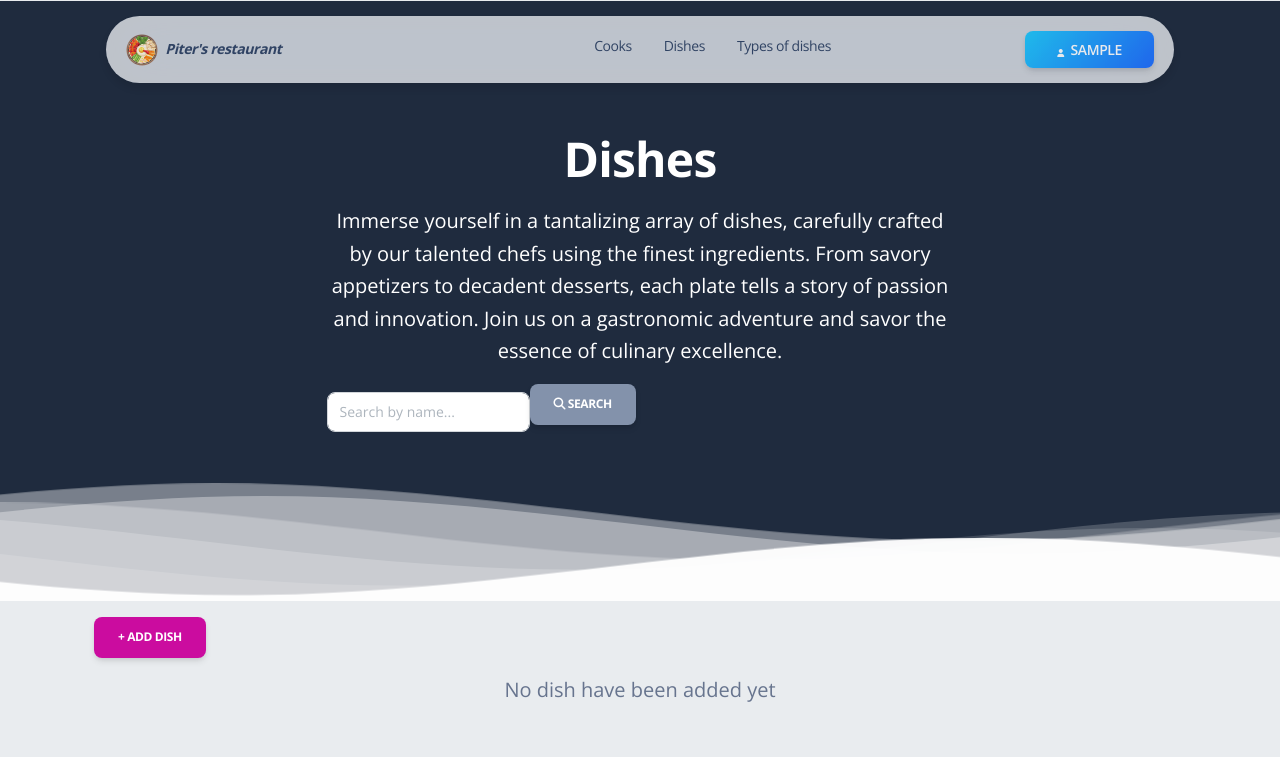
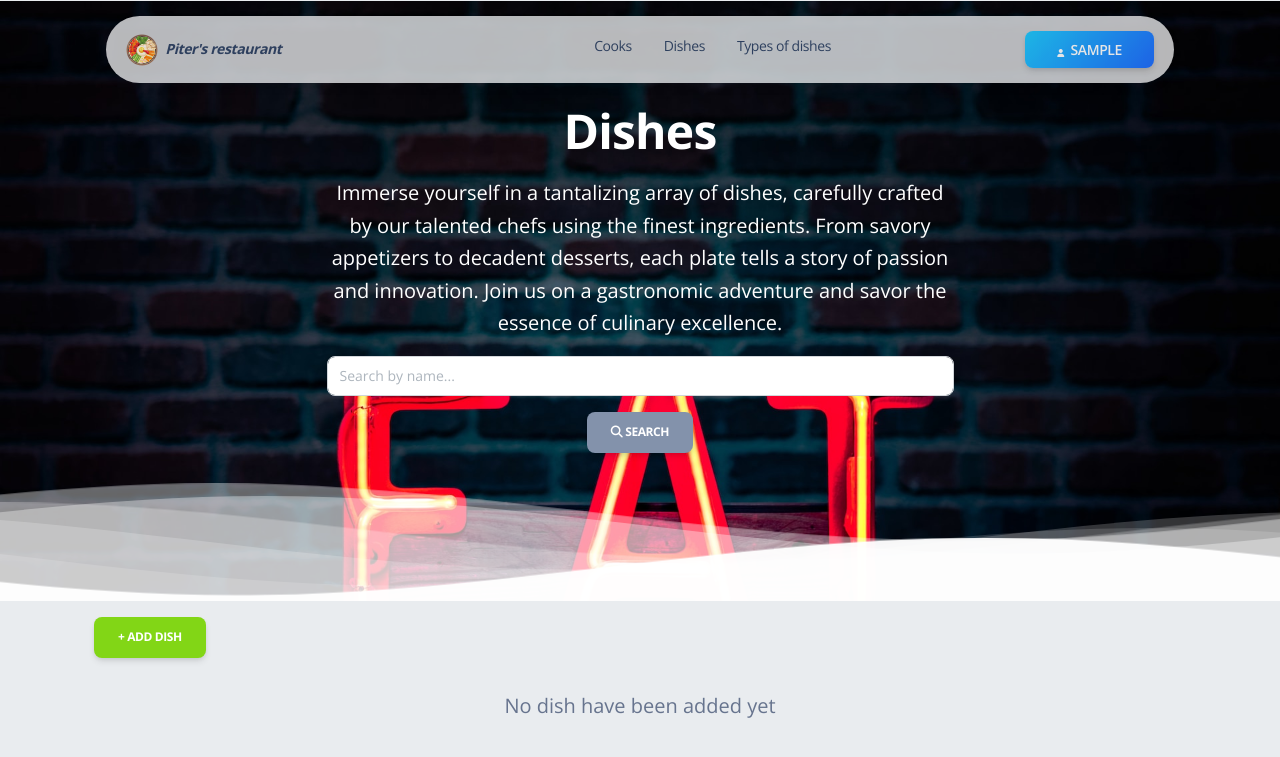
Before and after one commit to Sebshe/restaurant-kitchen-service-, a Django app: page /dishes/ in a window 1280 px wide. Shown: the top 757 px of the page. Run offline with Django 4.2, Linux system fonts and the light colour scheme; the visitor is signed in with stand-in values (Sample User, id 1); data that the repository does not hold is empty; some libraries are stand-ins or nearby versions.

Commit message:
Added styles and links to dish_list.html & change style form in cook_list.html

```diff
--- a/kitchen_service/forms.py
+++ b/kitchen_service/forms.py
@@ -170,7 +170,7 @@ class DishSearchForm(forms.Form):
         required=False,
         widget=forms.TextInput(
             attrs={
-                'class': 'form-control',
+                'class': 'form-control mr-sm-2 mb-3',
                 "placeholder": "Search by name...",
             }
         )
--- a/templates/kitchen_service/dish_list.html
+++ b/templates/kitchen_service/dish_list.html
@@ -1,5 +1,6 @@
 {% extends 'base.html' %}
 {% load crispy_forms_filters %}
+{% load crispy_forms_tags %}
 {% load static %}
 
 {% block title %}
@@ -16,7 +17,7 @@
 
 <header class="header-2">
   <div class="page-header min-vh-75 relative py-xl-8"
-       style="background-color: #1f2b3e">
+       style="background-image: url('{% static 'img/back_main.jpg' %}')">
     <div class="container">
       <div class="row">
         <div class="col-lg-7 text-center mx-auto">
@@ -30,13 +31,11 @@
             each plate tells a story of passion and innovation.
             Join us on a gastronomic adventure and savor the essence of culinary excellence.
           </p>
-          <form action="" method="get" class="form-inline">
+          <form action="" method="get" class="w-100">
             {{ search_form|crispy }}
             <button type="submit" class="btn btn-secondary">
-              <span id="search-icon" >
-                <i class="fas fa-search"></i>
-                Search
-              </span>
+              <i class="fas fa-search"></i>
+              Search
             </button>
           </form>
         </div>
@@ -69,18 +68,17 @@
 
 <section class="pt-3 pb-4">
   <div class="container">
-  <a href="#" class="btn btn-primary w-auto me-1 mb-0">
+  <a href="{% url 'kitchen_service:dish-create' %}" class="btn btn-success w-auto me-1 mb-3">
     + Add dish
   </a>
 
   {% if dish_list %}
-    <table class="table table-sm table-dark">
-      <thead>
+    <table class="table table-sm table-success">
+      <thead class="table-info">
         <tr>
-          <th class="text-center">ID</th>
+          <th class="text-center">Dish type</th>
           <th class="text-center">Name</th>
           <th class="text-center">Price</th>
-          <th class="text-center">Dish type</th>
           <th class="text-center">Number of cooks</th>
           <th class="text-center">Detail</th>
         </tr>
@@ -88,13 +86,12 @@
       <tbody>
       {% for dish in dish_list %}
         <tr>
-          <th class="text-center">{{ dish.id }}  </th>
+          <th class="text-center">{{ dish.dish_type }}  </th>
           <th class="text-center">{{ dish.name }}  </th>
           <th class="text-center">{{ dish.price }}  </th>
-          <th class="text-center">{{ dish.dish_type }}  </th>
           <th class="text-center">{{ dish.cooks.count }}  </th>
           <th class="text-center">
-            <a href="#" class="btn btn-primary w-auto me-1 mb-0">
+            <a href="{% url 'cafe_kitchen:dish-detail' pk=dish.id %}" class="btn btn-sm bg-gradient-info w-auto me-1 mb-0">
               Detail
             </a>
           </th>
```
Also changed, not shown: templates/kitchen_service/cook_list.html (+5 -6 lines).
